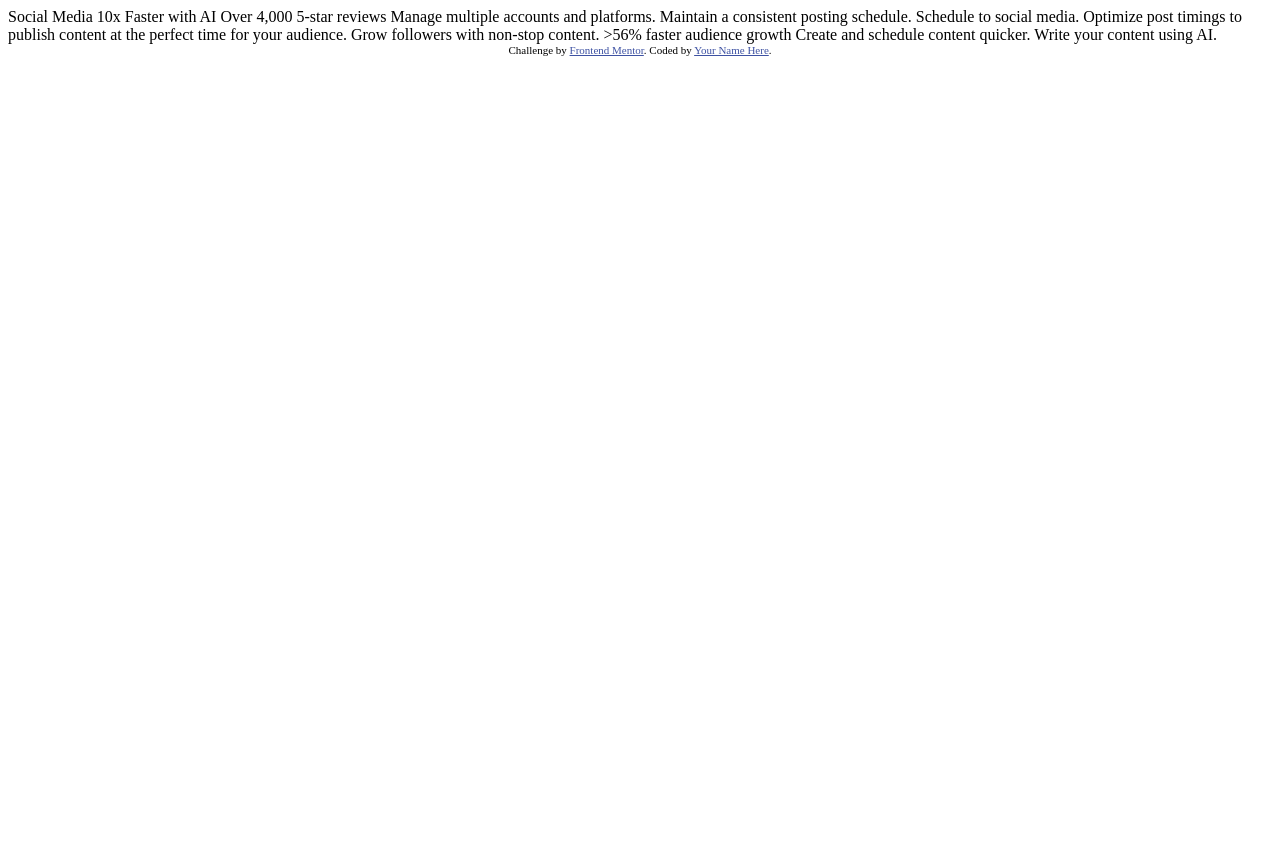
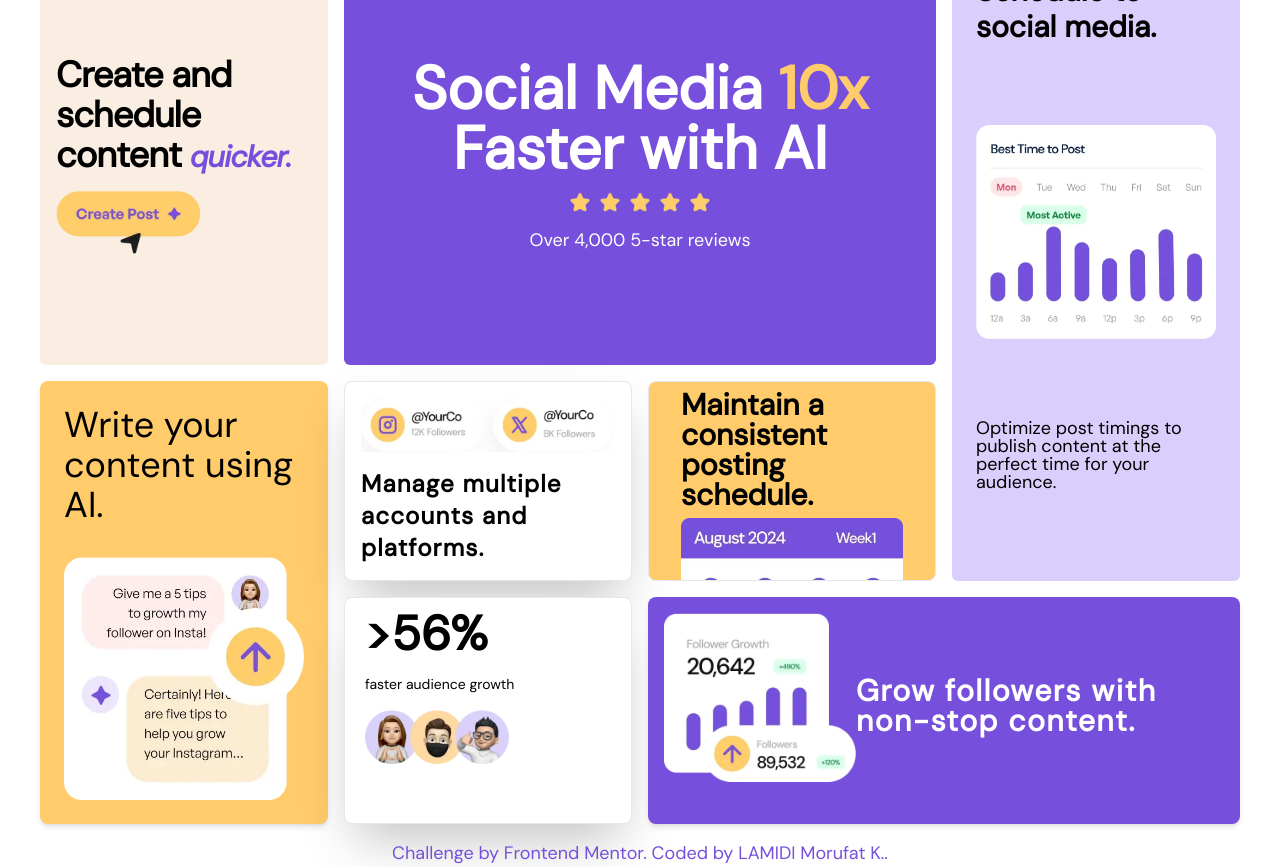
Before and after one commit to Ehmkayel/3MTT-Studies, a website: page bento-grid-main/index.html in a window 1280 px wide. Before the commit the page ends 800 px from the top, so only its background shows below. Drawn offline with Linux system fonts and the light colour scheme.

Commit message:
update: updated the styles and structures

```diff
--- a/bento-grid-main/index.html
+++ b/bento-grid-main/index.html
@@ -2,41 +2,79 @@
 <html lang="en">
 <head>
   <meta charset="UTF-8">
-  <meta name="viewport" content="width=device-width, initial-scale=1.0"> <!-- displays site properly based on user's device -->
+  <meta name="viewport" content="width=device-width, initial-scale=1.0">
+  <meta name="author" content="Lamidi Morufat Kajogbola"/>
+  <meta name="description" content="Bento-grid: frontend mentor challenge built with tailwindcss" />
+  <meta name="keywords" content="bento grid, frontend mentor, tailwindcss, bento grid frontend mentor, 3mtt project" />
+  <link rel="icon" type="image/png" sizes="32x32" href="./assets/images/favicon-32x32.png">
+  <link rel="stylesheet" href="styles/main.css">
+  <link rel="preconnect" href="https://fonts.googleapis.com">
+  <link rel="preconnect" href="https://fonts.gstatic.com" crossorigin>
+  <link href="https://fonts.googleapis.com/css2?family=DM+Sans:ital,opsz@0,9..40;1,9..40&display=swap" rel="stylesheet">
+  <title>Frontend Mentor | Bento Grid</title>
+</head>
+<body class="flex flex-col">
+  <div class="flex flex-col items-center justify-center h-screen p-6 mx-auto max-w-[1300px]">
+    <div class="grid-container gap-3 p-4">
+      <section class="bg-lightYellow rounded-md p-4 text-left row-span-2">
+        <div class="flex h-full flex-col justify-center gap-4">
+          <h2 class="text-4xl tracking-tight font-bold">Create and schedule content <em class="text-DarkPurple text-3xl font-bold">quicker.</em></h2>
+          <img class="w-36" src="./assets/images/illustration-create-post.webp" alt="illustration-create-post"/>
+        </div>
+      </section>
+      <section class=" col-span-2 row-span-2 bg-DarkPurple rounded-md p-4 w-full flex justify-center items-center text-center text-white">
+        <div class="flex flex-col justify-center items-center gap-3">
+          <h2 class="text-6xl font-bold">Social Media <span class="text-6xl text-darkYellow font-bold">10x</span> Faster with AI </h2>
+          <img class="w-36" src="./assets/images/illustration-five-stars.webp" alt="illustration-five-stars"/>
+          <p>Over 4,000 5-star reviews</p>
+        </div>
+      </section>
 
-  <link rel="icon" type="image/png" sizes="32x32" href="./assets/images/favicon-32x32.png">
+      <section class=" bg-lightPurple rounded-md text-4xl font-semibold-lg p-6 row-span-3 overflow-hidden">
+        <div class="flex flex-col gap-20 flex-auto">
+          <h2 class="text-3xl font-semibold"> Schedule to social media.</h2>
+          <img src="./assets/images/illustration-schedule-posts.webp" alt="illustration-schedule-posts" />
+          <p class="text-lg leading-none"> Optimize post timings to publish content at the perfect time for your audience.</p>
+        </div>
+        </section>
+        <section class=" bg-darkYellow rounded-lg shadow-md p-2 row-span-2">
+          <div class="flex flex-col justify-center items-center p-4 gap-8 text-4xl">
+            <h2>Write your content using AI.</h2>
+            <img src="./assets/images/illustration-ai-content.webp" alt="illustration-ai-content">
+          </div>
+        </section>
+        <section class=" bg-white shadow-2xl rounded-lg border p-4 text-left overflow-hidden">
+          <div class="flex flex-col flex-grow space-y-4 justify-center">
+            <img src="./assets/images/illustration-multiple-platforms.webp" alt="illustration-multiple-platforms">
+            <h2 class="text-2xl font-semibold -tracking-tighter">Manage multiple accounts and platforms.</h2>
+          </div>
+        </section>
+        <section  class="bg-darkYellow rounded-lg border p-2 overflow-hidden">
+          <div class="flex flex-col px-6 space-y-2">
+            <h2 class="text-3xl font-semibold leading-none">Maintain a consistent posting schedule.</h2>
+            <img src="./assets/images/illustration-consistent-schedule.webp" alt="illustration-consistent-schedule"/>
+          </div>
+        </section>
+        <section class=" bg-white shadow-2xl rounded-lg border p-3 col-start-2">
+          <div class="flex flex-col flex-grow justify-start items-start px-2 gap-4">
+            <span class="text-5xl block font-bold">>56%</span>
+              <h2 class="text-sm">faster audience growth</h2>
+              <img class="w-36" src="./assets/images/illustration-audience-growth.webp" alt="illustration-audience-growth">
+          </div>
+        </section>
+        <section class="bg-DarkPurple rounded-lg shadow-md p-4 col-span-2 col-start-3">
+          <div class="flex items-center justify-center space-y-4">
+            <img src="./assets/images/illustration-grow-followers.webp" alt="illustration-grow-followers" class="w-48" />
+                <h2 class="text-white text-3xl font-bold leading-none -tracking-tighter"> Grow followers with non-stop content.</h2>
+            </div>
+        </section>
+    </div>
+    <footer class=" text-DarkPurple">
+      Challenge by <a href="https://www.frontendmentor.io?ref=challenge">Frontend Mentor</a>.
+      Coded by <a href="https://www.linkedin.com/in/morufat-lamidi/"> LAMIDI Morufat K.</a>.
+    </footer>
+  </div>
+  </div>
 
-  <title>Frontend Mentor | Bento grid</title>
-
-  <!-- Feel free to remove these styles or customise in your own stylesheet 👍 -->
-  <style>
-    .attribution { font-size: 11px; text-align: center; }
-    .attribution a { color: hsl(228, 45%, 44%); }
-  </style>
-</head>
-<body>
-
-  Social Media 10x Faster with AI
-  Over 4,000 5-star reviews
-
-  Manage multiple accounts and platforms.
-
-  Maintain a consistent posting schedule.
-
-  Schedule to social media.
-  Optimize post timings to publish content at the perfect time for your audience.
-
-  Grow followers with non-stop content.
-
-  >56% faster audience growth
-
-  Create and schedule content quicker.
-
-  Write your content using AI.
-
-  <div class="attribution">
-    Challenge by <a href="https://www.frontendmentor.io?ref=challenge">Frontend Mentor</a>.
-    Coded by <a href="#">Your Name Here</a>.
-  </div>
 </body>
 </html>
--- /dev/null
+++ b/bento-grid-main/input.css
@@ -0,0 +1,37 @@
+@tailwind base;
+@tailwind components;
+@tailwind utilities;
+
+@layer base {
+  body {
+    @apply text-base;
+    font-family: "DM Sans", sans-serif;
+  }
+}
+
+.grid-container{
+  display: grid;
+  grid-template-columns: 1fr;
+  gap: 1rem;
+  padding: 1rem;
+}
+
+@media (min-width: 900px) {
+  .grid-container {
+    grid-template-columns: repeat(4, 1fr);
+    grid-template-rows: repeat(3, 200px);
+  }
+
+
+  .row-span-2 {
+    grid-row: span 2;
+  }
+
+  .row-span-3 {
+    grid-row: span 3;
+  }
+
+  .col-span-2 {
+    grid-column: span 2;
+  }
+}
--- /dev/null
+++ b/bento-grid-main/tailwind.config.js
@@ -0,0 +1,20 @@
+/** @type {import('tailwindcss').Config} */
+module.exports = {
+  content: ['./*.html'],
+  theme: {
+    extend: {
+      colors: {
+        lightPurple: 'hsl(254, 88%, 90%)',
+        DarkPurple: 'hsl(256, 67%, 59%)',
+        lightYellow: 'hsl(31, 66%, 93%)',
+        darkYellow: 'hsl(39, 100%, 71%)',
+        White: 'hsl(0, 0%, 100%)',
+        Black: 'hsl(0, 0%, 7%)'
+      },
+      fontSize: {
+        'base': '1.125rem',
+      },
+    },
+  },
+  plugins: [],
+}
```
Also changed, not shown: bento-grid-main/package.json (added, +10 -0 lines), bento-grid-main/README-template.md (deleted), bento-grid-main/README.md, bento-grid-main/styles/main.css (added), 2 other files.
